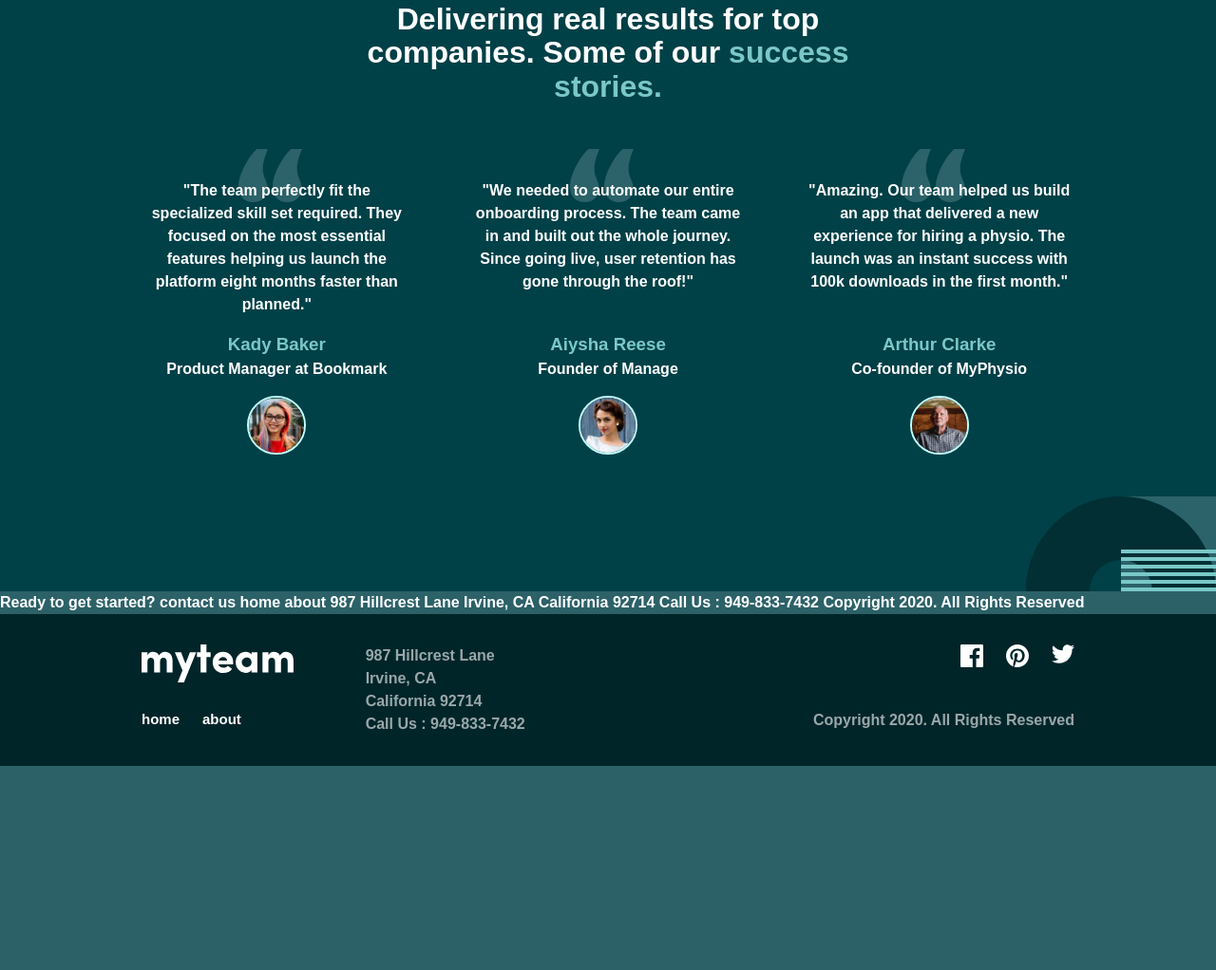
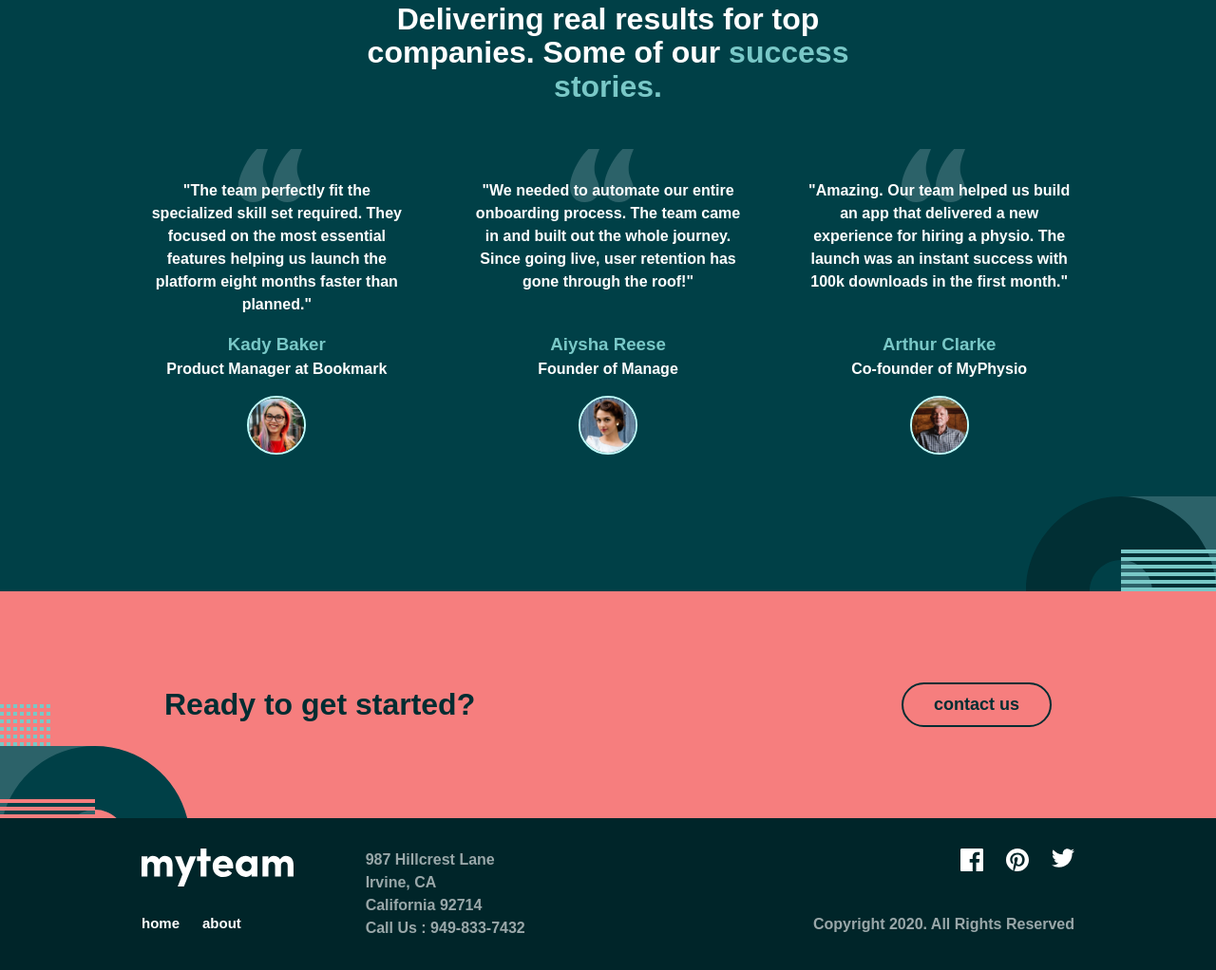
Before and after one commit to brodiewebdt/fem-myteam-website, a plain HTML site: page index.html in a window 1280 px wide. Shown: the part 1376-2398 px from the top of the page at 95% size. Before the commit the page ends 2183 px from the top, so only its background shows below. Drawn offline with Linux system fonts and the light colour scheme; a web font is replaced by a local one.

Commit message:
feat: complete CTA section with resonsive layout

```diff
--- a/css/styles.css
+++ b/css/styles.css
@@ -96,6 +96,22 @@ body {
 
 .btn--light:focus-visible {
   outline: 3px solid var(--clr-neutral-100);
+  outline-offset: 4px;
+}
+
+.btn--dark {
+  border: 2px solid var(--clr-primary-800);
+  color: var(--clr-primary-800);
+}
+
+.btn--dark:hover,
+.btn--dark:focus-visible {
+  background-color: var(--clr-primary-800);
+  color: var(--clr-neutral-100);
+}
+
+.btn--dark:focus-visible {
+  outline: 3px solid var(--clr-primary-800);
   outline-offset: 4px;
 }
 
@@ -661,3 +677,29 @@ blockquote::before {
   left: calc(50% - 40px);
   width: 50px;
 }
+
+/***** CTA Styles  *****/
+.cta {
+  background-color: var(--clr-accent-coral);
+  color: var(--clr-primary-800);
+  padding-block: var(--spacing-1200);
+  text-align: center;
+
+  background-image: url(../assets/images/bg-pattern-home-6-about-5.svg);
+  background-repeat: no-repeat;
+  background-position: bottom -1.5rem left;
+}
+
+.cta--layout {
+  display: flex;
+  flex-direction: column;
+  justify-content: center;
+  align-items: center;
+  gap: var(--spacing-300);
+  padding-inline: var(--spacing-300);
+
+  @media (min-width: 48rem) {
+    flex-direction: row;
+    justify-content: space-between;
+  }
+}
--- a/index.html
+++ b/index.html
@@ -152,9 +152,20 @@
         <!-- /.wrapper -->
       </div>
       <!-- /.testimonials -->
+
+      <!-- CTA -->
+      <div class="cta">
+        <div class="wrapper">
+          <div class="cta--layout">
+            <h2 class="cta--title">Ready to get started?</h2>
+            <button class="btn btn--dark">contact us</button>
+          </div>
+          <!-- /.cta--layout -->
+        </div>
+        <!-- /.wrapper -->
+      </div>
+      <!-- /.cta -->
     </main>
-
-    Ready to get started? contact us home about 987 Hillcrest Lane Irvine, CA California 92714 Call Us : 949-833-7432 Copyright 2020. All Rights Reserved
 
     <footer class="footer">
       <div class="wrapper">
```
